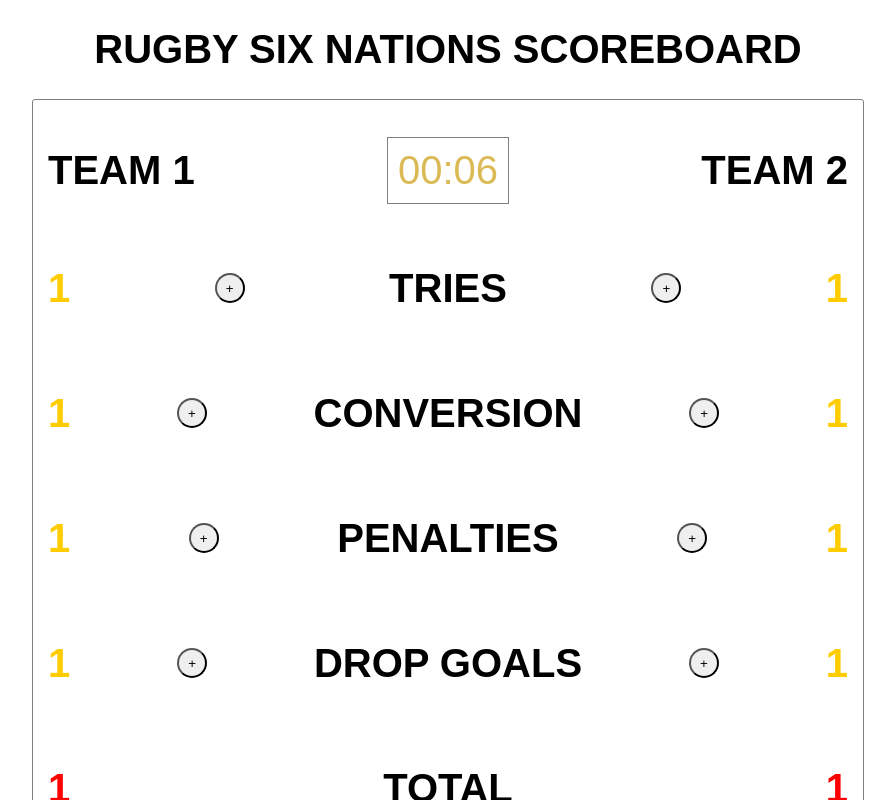
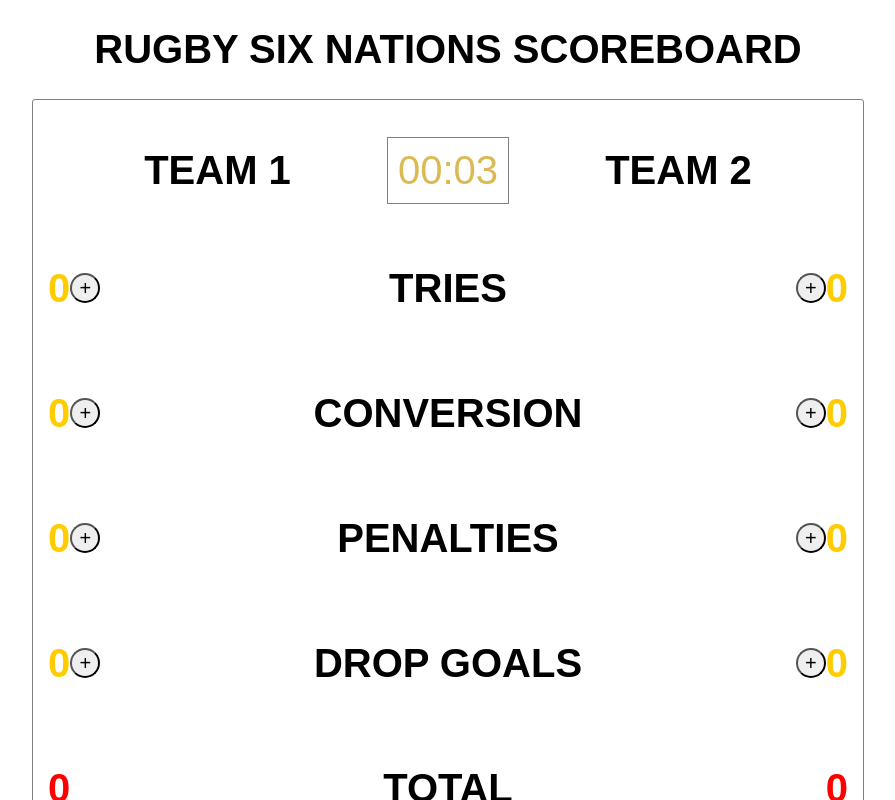
Before and after one commit to mealouise/games, a plain HTML site: page Rugby scoreboard/index.html in a window 1280 px wide. Both pictures are taken after a click on the button "START!". Shown: the top 800 px of the page, without its empty margins (192-1087 px from the left). Drawn offline with Linux system fonts and the light colour scheme.

Commit message:
fixed button aligned and made them unclickabled once game stops

```diff
--- a/Rugby scoreboard/index.html
+++ b/Rugby scoreboard/index.html
@@ -23,37 +23,37 @@
             <h2 class="team2">TEAM 2</h2>
         </div>
     <div class="row">
-        <h3 class="count" id="tryCountTeam1">1</h3>
+        <h3 class="count" id="tryCountTeam1">0</h3>
         <button class="plusButton" id="try1">+</button>
-        <p>TRIES</p>
+        <p class="scoreTitle">TRIES</p>
         <button class="plusButton" id="try2">+</button>
-        <h3 class="count" id="tryCountTeam2">1</h3>
+        <h3 class="count" id="tryCountTeam2">0</h3>
     </div>
     <div class="row">
-        <h3 class="count" id="conversionTeam1">1</h3>
+        <h3 class="count" id="tryConversionTeam1">0</h3>
         <button class="plusButton" id="conversion1">+</button>
-        <p>CONVERSION</p>
+        <p class="scoreTitle">CONVERSION</p>
         <button class="plusButton" id="conversion2">+</button>
-        <h3 class="count" id="tryConversionTeam2">1</h3>
+        <h3 class="count" id="tryConversionTeam2">0</h3>
     </div>
     <div class="row">
-        <h3 class="count" id="penaltyTeam1">1</h3>
+        <h3 class="count" id="penaltyTeam1">0</h3>
         <button class="plusButton" id="penalty1">+</button>
-        <p>PENALTIES</p>
+        <p class="scoreTitle"> PENALTIES</p>
         <button class="plusButton" id="penalty2">+</button>
-        <h3 class="count" id="penaltyTeam2">1</h3>
+        <h3 class="count" id="penaltyTeam2">0</h3>
     </div>
     <div class="row">
-        <h3 class="count" id="dropGoalTeam1">1</h3>
+        <h3 class="count" id="dropGoalTeam1">0</h3>
         <button class="plusButton" id="dropgoal1">+</button>
-        <p>DROP GOALS</p>
+        <p class="scoreTitle">DROP GOALS</p>
         <button class="plusButton" id="dropgoal2">+</button>
-        <h3 class="count" id="dropGoalTeam2">1</h3>
+        <h3 class="count" id="dropGoalTeam2">0</h3>
     </div>
     <div class="row">
-        <h3 id="team1TotalScore">1</h3>
-        <p>TOTAL</p>
-        <h3 id="team2TotalScore">1</h3>
+        <h3 id="team1TotalScore">0</h3>
+        <p class="scoreTitle">TOTAL</p>
+        <h3 id="team2TotalScore">0</h3>
     </div>
     <div>
     <button id="resetButton">Reset</button>
--- a/Rugby scoreboard/index.js
+++ b/Rugby scoreboard/index.js
@@ -58,6 +58,8 @@
 let minutes = 0;
 let seconds = 0;
 
+const gameSpeed = 1000;
+
 
 const startScoreboard = () => {
 
@@ -85,7 +87,7 @@
     }
 
 
-    setTimeout(startScoreboard, 500);
+    setTimeout(startScoreboard, gameSpeed);
 }
 
 startButton.addEventListener("click", () => {
@@ -96,6 +98,9 @@
 })
 
 const reset = () => {
+    console.log("reset button clicked")
+    minutes = 0;
+    seconds = 0;
     tryCount1 = 0;
     conversionCount1 = 0;
     penaltyCount1 = 0;
@@ -104,20 +109,20 @@
     conversionCount2 = 0;
     penaltyCount2 = 0;
     dropGoalCount2 = 0;
-    tryCountTeam1.textContent = 0
-    conversionTeam1.textContent = 0
-    penaltyTeam1.textContent = 0
-    dropGoalTeam1.textContent = 0
-    tryCountTeam2.textContent = 0
-    conversionTeam2.textContent = 0
-    penaltyTeam2.textContent = 0
-    dropGoalTeam2.textContent = 0
+    tryCountTeam1.textContent = 0;
+    conversionTeam1.textContent = 0;
+    penaltyTeam1.textContent = 0;
+    dropGoalTeam1.textContent = 0;
+    tryCountTeam2.textContent = 0;
+    conversionTeam2.textContent = 0;
+    penaltyTeam2.textContent = 0;
+    dropGoalTeam2.textContent = 0;
 }
 
 
 
 resetButton.addEventListener("click", () => {
-    startScreen.style.display = "block";
+    startScreen.style.display = "flex";
     scoreBoard.style.display = "none";
     // tryCountTeam1.textContent = 0;
     // conversionTeam1.textContent = 0;
--- a/Rugby scoreboard/style.css
+++ b/Rugby scoreboard/style.css
@@ -3,23 +3,6 @@
     flex-direction: column;
     justify-content: space-around;
 } */
-
-
-
-
-
-
-
-
-
-
-
-
-
-
-
-
-
 
 
 #scoreBoard {
@@ -34,7 +17,6 @@
 
 .row{
     display: flex;
-    justify-content: space-between;
     align-items: center;
     font-size:20px;
 }
@@ -89,12 +71,12 @@
 }
 
 #resetButton {
-    background-color: blue;
-    font-size:40px;
-    color: white;
+    background-color: #ececec;
+    font-size: 16px;
+    color: #1f1f1f;
     font-family: Arial, Helvetica, sans-serif;
-    border-radius: 15px;
-    padding: 25px;
+    border-radius: 5px;
+    padding: 15px;
 }
 
 .title {
@@ -111,7 +93,18 @@
     display: flex;
     align-items: center;
     justify-content: center;
+    font-size:100%;
+    cursor: pointer;
     /* border: none; */
+}
+
+.plusButton:hover {
+    background-color: #f1f1f1;
+}
+
+.plusButton:disabled {
+    cursor:not-allowed;
+    opacity: 0.7;
 }
 
 .button {
@@ -150,3 +143,16 @@
     border-radius: 15px;
     padding: 25px;
 }
+
+.scoreTitle {
+    flex:1;
+}
+.team1{
+    flex:1;
+}
+
+.team2 {
+    flex:1;
+}
+
+/* add class name to the left buttons and then seperate for the right buttons and add margin left and margin right*/
```
